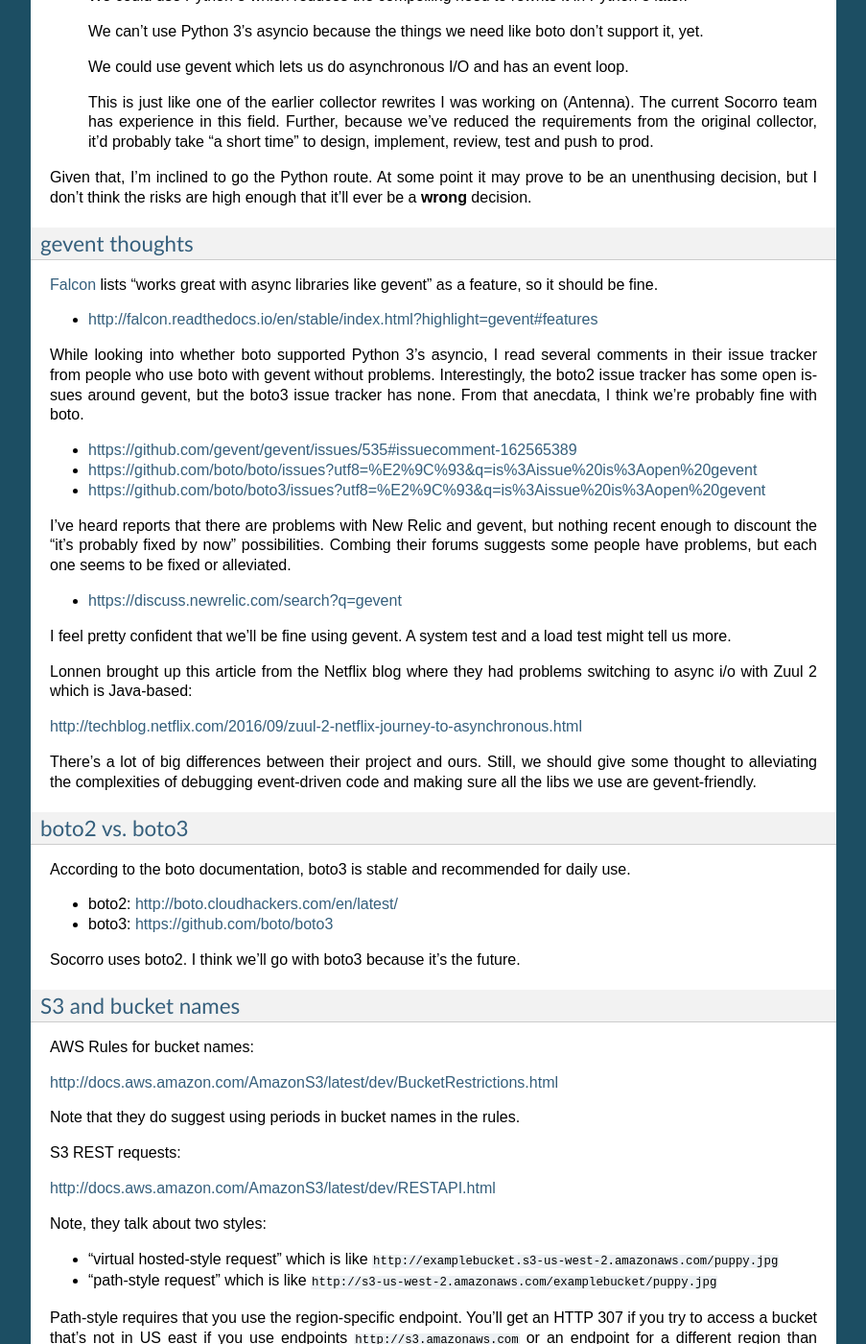
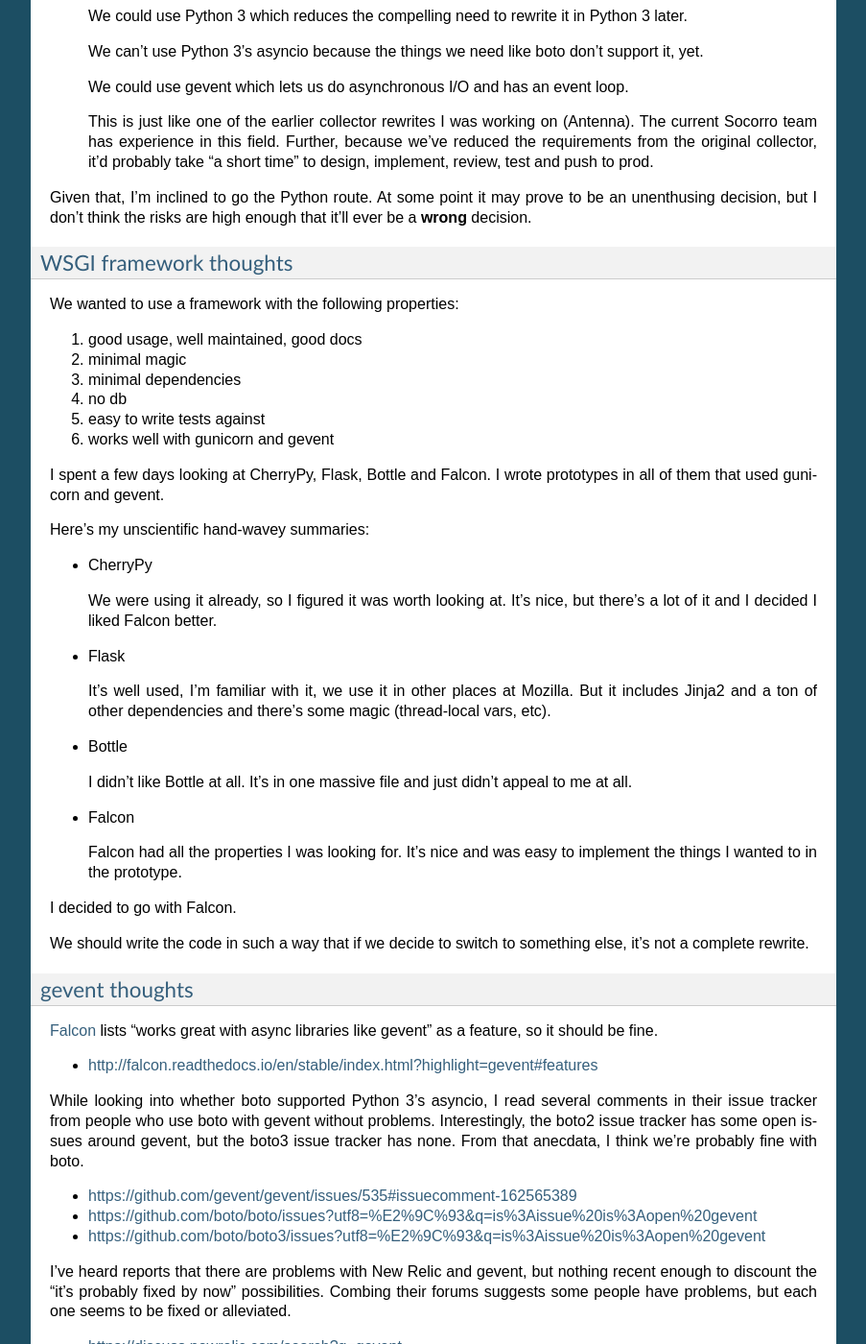
Before and after one commit to mozilla-services/antenna, a Sphinx documentation site: the page built from docs/spec_v1.rst, in a window 1280 px wide and 1400 px high, scrolled down 4588 px. Shown: the whole window at 96% size, without its empty margins (198-1101 px from the left). Built offline with Sphinx 7.4.7, drawn with Linux system fonts in a browser that asks for light colours; some of the changed text lies outside the part shown.

Commit message:
Add blurb about web framework thoughts

```diff
--- a/docs/spec_v1.rst
+++ b/docs/spec_v1.rst
@@ -297,6 +297,52 @@
 it'll ever be a **wrong** decision.
 
 
+WSGI framework thoughts
+-----------------------
+
+We wanted to use a framework with the following properties:
+
+1. good usage, well maintained, good docs
+2. minimal magic
+3. minimal dependencies
+4. no db
+5. easy to write tests against
+6. works well with gunicorn and gevent
+
+
+I spent a few days looking at CherryPy, Flask, Bottle and Falcon. I wrote
+prototypes in all of them that used gunicorn and gevent.
+
+Here's my unscientific hand-wavey summaries:
+
+* CherryPy
+
+  We were using it already, so I figured it was worth looking at. It's nice, but
+  there's a lot of it and I decided I liked Falcon better.
+
+* Flask
+
+  It's well used, I'm familiar with it, we use it in other places at Mozilla.
+  But it includes Jinja2 and a ton of other dependencies and there's some magic
+  (thread-local vars, etc).
+
+* Bottle
+
+  I didn't like Bottle at all. It's in one massive file and just didn't appeal
+  to me at all.
+
+* Falcon
+
+  Falcon had all the properties I was looking for. It's nice and was easy to
+  implement the things I wanted to in the prototype.
+
+
+I decided to go with Falcon.
+
+We should write the code in such a way that if we decide to switch to something
+else, it's not a complete rewrite.
+
+
 gevent thoughts
 ---------------
 
```
